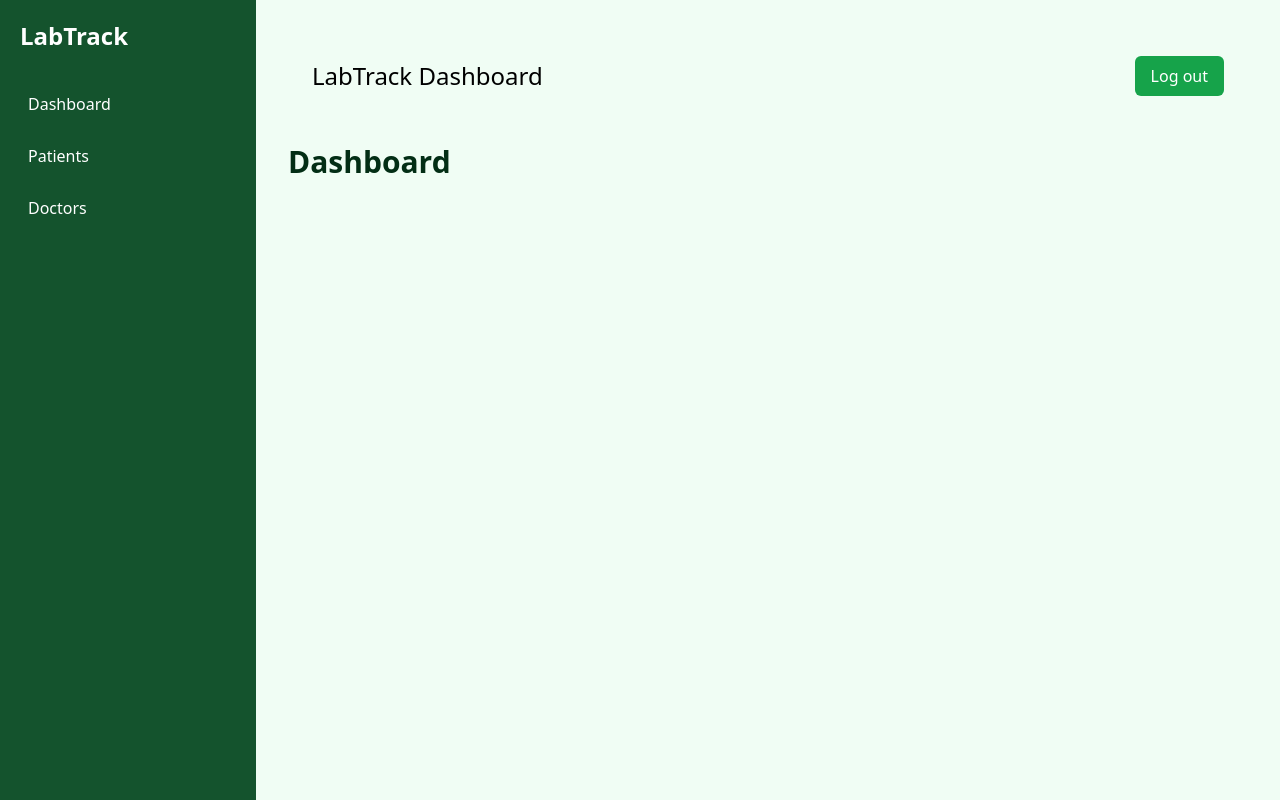
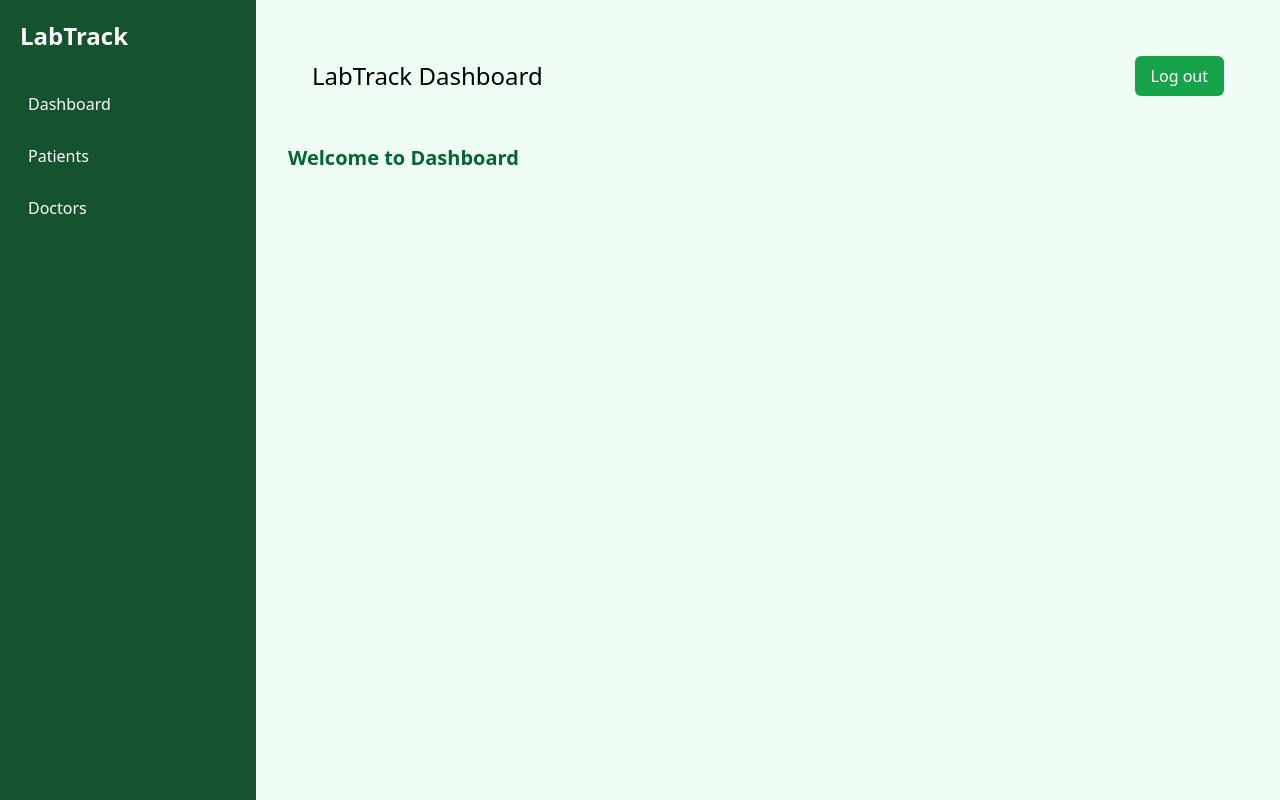
Before and after one commit to DielliSinanaj-cmd/SPLM, a React (Vite) app: page / in a window 1280 px wide. Built offline with nearby package versions, Linux system fonts and the light colour scheme.

Commit message:
Dashboard implemented

```diff
--- a/src/App.jsx
+++ b/src/App.jsx
@@ -1,7 +1,9 @@
 import { Routes, Route } from "react-router-dom";
 import Sidebar from "./components/Sidebar";
 import Header from "./components/Header";
-
+import Dashboard from "./pages/Dashboard";
+import Patients from "./pages/Patients";
+import Doctors from "./pages/Doctors";
 
 function App(){
 
@@ -16,9 +18,9 @@ function App(){
 
 
           <Routes>
-            <Route path="/" element={<h1 className="text-3xl font-bold text-green-950">Dashboard</h1>} />
-            <Route path="/patients" element={<h1 className="text-3xl font-bold text-green-950">Patients</h1>} />
-            <Route path="/doctors" element={<h1 className="text-3xl font-bold text-green-950">Doctors</h1>} />
+            <Route path="/" element={<Dashboard />} />
+            <Route path="/patients" element={<Patients />} />
+            <Route path="/doctors" element={ <Doctors />} />
           </Routes>
         </main>
       </div>
--- /dev/null
+++ b/src/pages/Dashboard.jsx
@@ -0,0 +1,11 @@
+function Dashboard() {
+ return (
+  <div>
+    <h2 className="text-xl font-semibold text-green-800">
+    Welcome to Dashboard
+    </h2>
+  </div>
+  );
+
+}
+export default Dashboard;
--- /dev/null
+++ b/src/pages/Doctors.jsx
@@ -0,0 +1,9 @@
+function Doctors() {
+  return (
+    <div>
+      <h2 className="text-xl font-semibold text-green-800">Doctors</h2>
+    </div>
+  );
+}
+
+export default Doctors;
--- /dev/null
+++ b/src/pages/Patients.jsx
@@ -0,0 +1,9 @@
+function Patients() {
+  return (
+    <div>
+      <h2 className="text-xl font-semibold text-green-800">Patients</h2>
+    </div>
+  );
+}
+
+export default Patients;
```
